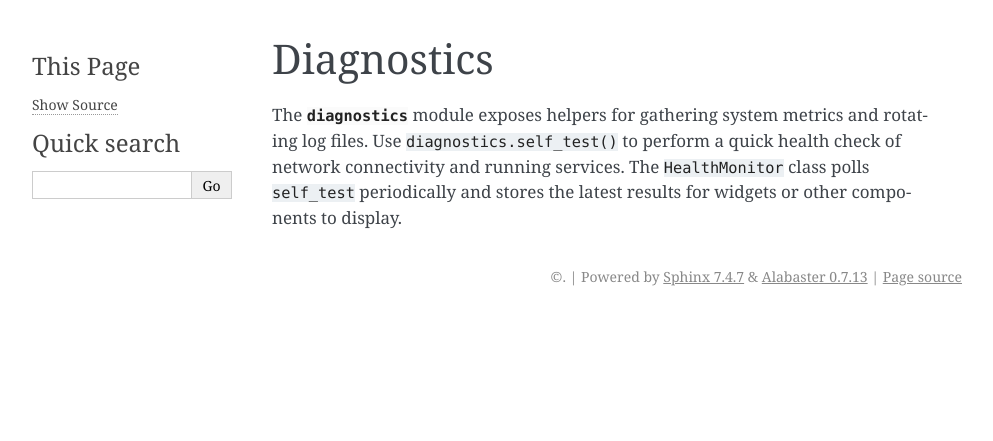
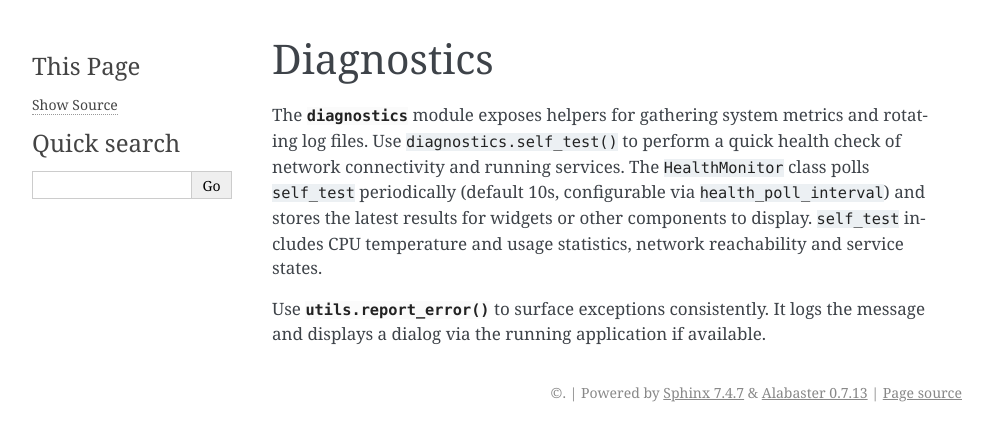
Before and after one commit to Trashytalk/piwardrive, a Sphinx documentation site: the page built from docs/diagnostics.rst, in a window 1280 px wide. Shown: the top 441 px of the page, without its empty margins (148-1141 px from the left). Built offline with Sphinx 7.4.7, drawn with Linux system fonts in a browser that asks for light colours.

Commit message:
Update diagnostics.rst

```diff
--- a/docs/diagnostics.rst
+++ b/docs/diagnostics.rst
@@ -4,5 +4,10 @@ Diagnostics
 The :mod:`diagnostics` module exposes helpers for gathering system metrics and
 rotating log files. Use ``diagnostics.self_test()`` to perform a quick health
 check of network connectivity and running services. The ``HealthMonitor`` class
-polls ``self_test`` periodically and stores the latest results for widgets or
-other components to display.
+polls ``self_test`` periodically (default 10s, configurable via
+``health_poll_interval``) and stores the latest results for widgets or other
+components to display. ``self_test`` includes CPU temperature and
+usage statistics, network reachability and service states.
+
+Use :func:`utils.report_error` to surface exceptions consistently. It logs the
+message and displays a dialog via the running application if available.
```
